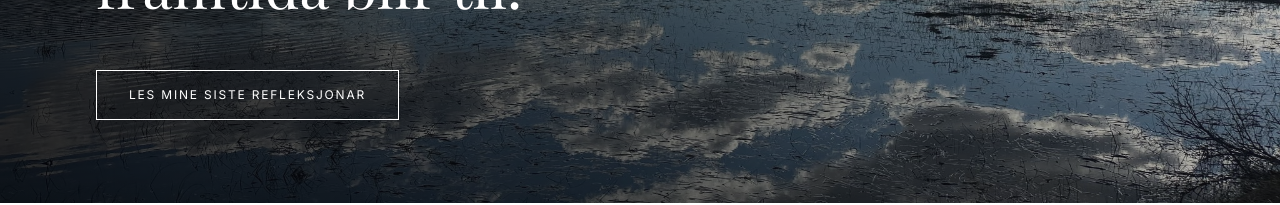
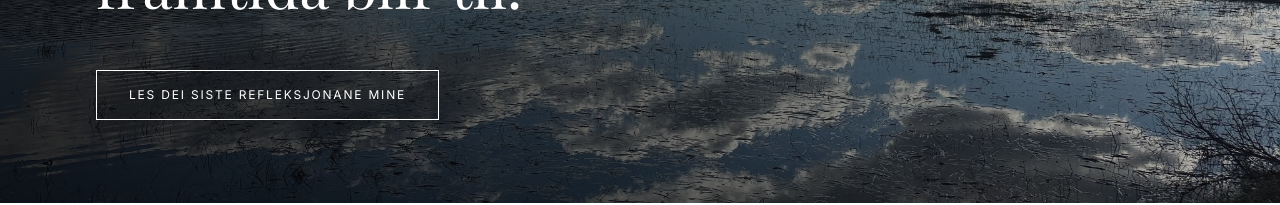
Before and after one commit to Kianosh-Solheim/Oivind-Website, a React (Vite) app: page / in a window 1280 px wide. Shown: the part 544-749 px from the top of the page. Built offline with nearby package versions, Linux system fonts and the light colour scheme; no server answers; the database is empty; a web font is replaced by a local one.

Commit message:
fix: update reflection link text to correct Nynorsk

```diff
--- a/src/pages/Home.tsx
+++ b/src/pages/Home.tsx
@@ -48,7 +48,7 @@ export default function Home() {
           </motion.h2>
           <motion.div variants={itemVariants} className="mt-12">
             <Link to="/refleksjonar" className="border border-white hover:bg-white hover:text-brand-dark transition-all duration-300 text-white font-sans text-xs tracking-[0.15em] uppercase py-4 px-8 inline-block">
-              {language === 'en' ? 'READ MY LATEST REFLECTIONS' : 'LES MINE SISTE REFLEKSJONAR'}
+              {language === 'en' ? 'READ MY LATEST REFLECTIONS' : 'LES DEI SISTE REFLEKSJONANE MINE'}
             </Link>
           </motion.div>
         </motion.div>
```
